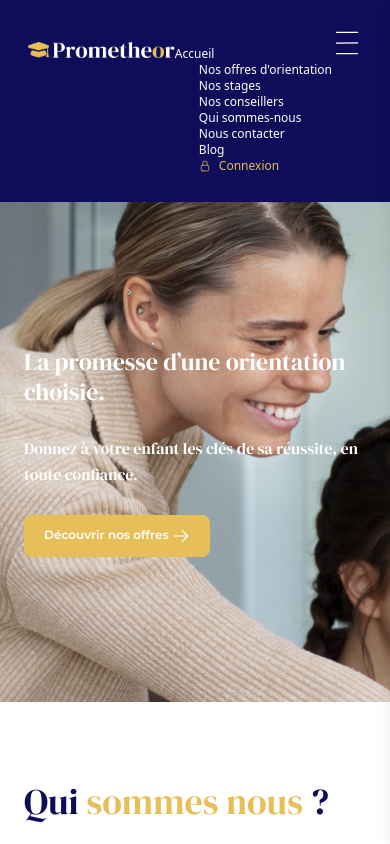
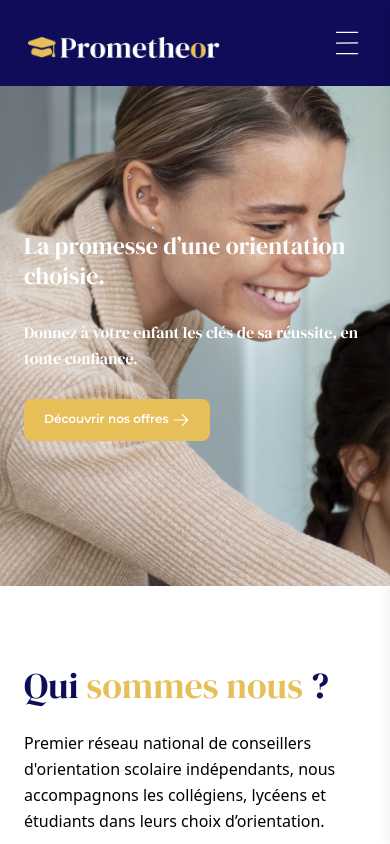
Before and after one commit to christianjunior05/prometheor, a React (Vite) app: page / in a window 390 px wide. Shown: the top 844 px of the page. Built offline with nearby package versions, Linux system fonts and the light colour scheme.

Commit message:
modication de monsieur

```diff
--- a/src/components/Navbar.tsx
+++ b/src/components/Navbar.tsx
@@ -1,3 +1,114 @@
+// import '../App.css'
+// import { HiOutlineLockClosed } from "react-icons/hi2";
+// import { Link } from "react-router-dom";
+// import { CiMenuBurger } from "react-icons/ci";
+// import { IoMdClose } from "react-icons/io";
+// import { useState } from "react";
+
+// export default function Navbar() {
+//   const [menuOpen, setMenuOpen] = useState(false);
+
+
+
+//   const toggleMenu = () => {
+//     setMenuOpen(!menuOpen);
+//   };
+
+//   return (
+//     <nav className=" bg-blue text-white font-lato relative z-50  ">
+//       <div className="flex justify-between items-baseline p-7">
+//         {/* Logo */}
+//         <div className="w-48 max-md:block max-lg:hidden">
+//           <img src="/logo.png" alt="Logo" className="w-full object-cover" />
+//         </div>
+
+//         {/* Liens Desktop */}
+//      <ul className="  md:flex space-x-6 items-center text-xs lg:text-base   whitespace-nowrap">
+//   <li className="hover:text-jauneOr transition-all cursor-pointer ">
+//     <Link to="/"> Accueil</Link>
+
+
+//   </li>
+//   <li className=" menu  hover:text-jauneOr transition-all  cursor-pointer   ">
+
+//    Nos offres d'orientation
+//   <ul className=" ChildMenu    absolute z-20 text-white   leading-10 bg-blue w-44  rounded-md  ">
+//       <li className="cursor-pointer pl-2    bg-blue hover:text-jauneOr transition-all   "><Link to="/trajectoire">Pack trajectoire </Link> </li>
+//       <li className="cursor-pointer pl-2    bg-blue hover:text-jauneOr transition-all  "> <Link to="/exploration" >Pack exploration</Link>  </li>
+//       <li className="cursor-pointer pl-2    bg-blue hover:text-jauneOr transition-all  "> <Link to="repere">Pack repere </Link> </li>
+//       <li className="cursor-pointer pl-2      rounded-b-md   bg-blue hover:text-jauneOr transition-all  "> <Link to="/parcours" >Pack parcoursup 360</Link>  </li>
+//     </ul>
+
+//   </li>
+//   <li className="menu  hover:text-jauneOr transition-all   space-y-5  cursor-pointer  ">
+//     Nos stages
+
+//     <ul className="absolute ChildMenu text-white    bg-blue   rounded-md ">
+//       <li className="cursor-pointer hover:text-jauneOr p-2 rounded-md transition-all bg-blue ">Concours et test post Bac</li>
+//     </ul>
+//   </li>
+//   <li className="hover:text-jauneOr transition-all cursor-pointer ">
+//     Nos conseillers
+//   </li>
+//   <li className="hover:text-jauneOr transition-all cursor-pointer ">Qui sommes-nous</li>
+//   <li className="hover:text-jauneOr transition-all cursor-pointer ">Nous contacter</li>
+//   <li className="hover:text-jauneOr transition-all cursor-pointer ">Blog</li>
+//   <li className="flex items-center space-x-2 text-jauneOr cursor-pointer ">
+//     <HiOutlineLockClosed />
+//     <span>Connexion</span>
+//   </li>
+//     </ul>
+
+
+//         {/* Bouton Burger Mobile */}
+//         <button
+//           className="text-3xl md:hidden hover:text-jauneOr"
+//           onClick={toggleMenu}
+//         >
+//           <CiMenuBurger />
+//         </button>
+//       </div>
+
+//       {/* Menu Mobile (slide depuis la droite) */}
+//       <div
+//         className={`fixed top-0 right-0 h-full w-64 bg-blue text-white shadow-lg transform transition-transform duration-300 ease-in-out
+//         ${menuOpen ? "translate-x-0" : "translate-x-full"}`}
+//       >
+//         <div className="flex justify-between items-center p-4 border-b border-gray-600">
+//           <span className="text-lg font-bold">Menu</span>
+//           <IoMdClose
+//             className="text-2xl cursor-pointer hover:text-jauneOr"
+//             onClick={toggleMenu}
+//           />
+//         </div>
+//         <ul className="flex flex-col space-y-4 p-6">
+//           <li onClick={toggleMenu}>
+//             <Link to="/">Accueil</Link>
+//           </li>
+//           <li onClick={toggleMenu}>
+//             <Link to="/repere">Offres d'orientation</Link>
+//           </li>
+//           <li onClick={toggleMenu}>
+//             <Link to="/exploration">Stages</Link>
+//           </li>
+//           <li onClick={toggleMenu}>
+//             <Link to="/trajectoire">Conseillers</Link>
+//           </li>
+//           <li onClick={toggleMenu}>Qui sommes-nous</li>
+//           <li onClick={toggleMenu}>Nous contacter</li>
+//           <li onClick={toggleMenu}>Blog</li>
+//           <li className="flex items-center space-x-2 text-jauneOr" onClick={toggleMenu}>
+//             <HiOutlineLockClosed />
+//             <span>Connexion</span>
+//           </li>
+//         </ul>
+//       </div>
+//     </nav>
+//   );
+// }
+
+
+
 import '../App.css'
 import { HiOutlineLockClosed } from "react-icons/hi2";
 import { Link } from "react-router-dom";
@@ -7,15 +118,14 @@ import { useState } from "react";
 
 export default function Navbar() {
   const [menuOpen, setMenuOpen] = useState(false);
+  const [submenuOpen, setSubmenuOpen] = useState<string | null>(null); // gérer sous-menus mobile
 
-
-
-  const toggleMenu = () => {
-    setMenuOpen(!menuOpen);
-  };
+  const toggleMenu = () => setMenuOpen(!menuOpen);
+  const toggleSubmenu = (menu:string) =>
+    setSubmenuOpen(submenuOpen === menu ? null : menu);
 
   return (
-    <nav className=" bg-blue text-white font-lato relative z-50  ">
+    <nav className="bg-blue text-white font-lato relative z-50">
       <div className="flex justify-between items-baseline p-7">
         {/* Logo */}
         <div className="w-48 max-md:block max-lg:hidden">
@@ -23,53 +133,66 @@ export default function Navbar() {
         </div>
 
         {/* Liens Desktop */}
-     <ul className="  md:flex space-x-6 items-center text-xs lg:text-base   whitespace-nowrap">
-  <li className="hover:text-jauneOr transition-all">
-    <Link to="/"> Accueil</Link>
+        <ul className="hidden md:flex space-x-6 items-center text-xs lg:text-base whitespace-nowrap">
+          <li className="hover:text-jauneOr transition-all cursor-pointer ">
+            <Link to="/">Accueil</Link>
+          </li>
 
-
+          <li className="menu hover:text-jauneOr transition-all cursor-pointer relative">
+            Nos offres d'orientation
+            <ul className="ChildMenu absolute z-20 text-white leading-10 bg-blue w-44 rounded-md">
+              <li className="cursor-pointer pl-2 bg-blue hover:text-jauneOr transition-all">
+                <Link to="/trajectoire">Pack trajectoire</Link>
               </li>
-  <li className=" menu  hover:text-jauneOr transition-all   ">
-
-   Nos offres d'orientation
-  <ul className=" ChildMenu    absolute z-20 text-white   leading-10 bg-blue w-44  rounded-md  ">
-      <li className="cursor-pointer pl-2    bg-blue hover:text-jauneOr transition-all   "><Link to="/trajectoire">Pack trajectoire </Link> </li>
-      <li className="cursor-pointer pl-2    bg-blue hover:text-jauneOr transition-all  "> <Link to="/exploration" >Pack exploration</Link>  </li>
-      <li className="cursor-pointer pl-2    bg-blue hover:text-jauneOr transition-all  "> <Link to="repere">Pack repere </Link> </li>
-      <li className="cursor-pointer pl-2      rounded-b-md   bg-blue hover:text-jauneOr transition-all  "> <Link to="/parcours" >Pack parcoursup 360</Link>  </li>
-    </ul>
-
+              <li className="cursor-pointer pl-2 bg-blue hover:text-jauneOr transition-all">
+                <Link to="/exploration">Pack exploration</Link>
               </li>
-  <li className="menu  hover:text-jauneOr transition-all   space-y-5  ">
-    Nos stages
-
-    <ul className="absolute ChildMenu text-white    bg-blue   rounded-md ">
-      <li className="cursor-pointer hover:text-jauneOr p-2 rounded-md transition-all bg-blue ">Concours et test post Bac</li>
+              <li className="cursor-pointer pl-2 bg-blue hover:text-jauneOr transition-all">
+                <Link to="/repere">Pack repere</Link>
+              </li>
+              <li className="cursor-pointer pl-2 rounded-b-md bg-blue hover:text-jauneOr transition-all">
+                <Link to="/parcours">Pack parcoursup 360</Link>
+              </li>
             </ul>
           </li>
-  <li className="hover:text-jauneOr transition-all">
+
+          <li className="menu hover:text-jauneOr transition-all cursor-pointer relative">
+            Nos stages
+            <ul className="absolute ChildMenu text-white bg-blue rounded-md">
+              <li className="cursor-pointer hover:text-jauneOr p-2 rounded-md transition-all bg-blue">
+                Concours et test post Bac
+              </li>
+            </ul>
+          </li>
+
+          <li className="hover:text-jauneOr transition-all cursor-pointer">
             Nos conseillers
           </li>
-  <li className="hover:text-jauneOr transition-all">Qui sommes-nous</li>
-  <li className="hover:text-jauneOr transition-all">Nous contacter</li>
-  <li className="hover:text-jauneOr transition-all">Blog</li>
-  <li className="flex items-center space-x-2 text-jauneOr">
+          <li className="hover:text-jauneOr transition-all cursor-pointer">
+            Qui sommes-nous
+          </li>
+          <li className="hover:text-jauneOr transition-all cursor-pointer">
+            Nous contacter
+          </li>
+          <li className="hover:text-jauneOr transition-all cursor-pointer">
+            Blog
+          </li>
+          <li className="flex items-center space-x-2 text-jauneOr cursor-pointer">
             <HiOutlineLockClosed />
             <span>Connexion</span>
           </li>
         </ul>
-
 
         {/* Bouton Burger Mobile */}
         <button
           className="text-3xl md:hidden hover:text-jauneOr"
           onClick={toggleMenu}
         >
-          <CiMenuBurger />
+          {menuOpen ? <IoMdClose /> : <CiMenuBurger />}
         </button>
       </div>
 
-      {/* Menu Mobile (slide depuis la droite) */}
+      {/* Menu Mobile */}
       <div
         className={`fixed top-0 right-0 h-full w-64 bg-blue text-white shadow-lg transform transition-transform duration-300 ease-in-out
         ${menuOpen ? "translate-x-0" : "translate-x-full"}`}
@@ -81,23 +204,67 @@ export default function Navbar() {
             onClick={toggleMenu}
           />
         </div>
+
         <ul className="flex flex-col space-y-4 p-6">
-          <li onClick={toggleMenu}>
+          <li onClick={toggleMenu} className='cursor-pointer hover:text-jauneOr' >
             <Link to="/">Accueil</Link>
           </li>
-          <li onClick={toggleMenu}>
-            <Link to="/repere">Offres d'orientation</Link>
+
+          {/* Sous-menu Mobile : Open */}
+          <li className=''>
+
+
+            <button
+              className="w-full text-left flex justify-between items-center cursor-pointer hover:text-jauneOr transition-all"
+              onClick={() => toggleSubmenu("open")}
+            >
+              Nos offres d'orientation
+              <span>{submenuOpen === "open" ? "-" : "+"}</span>
+            </button>
+            {submenuOpen === "open" && (
+              <ul className="pl-4 mt-2 space-y-2 text-sm transition-all ">
+                <li onClick={toggleMenu}  className='cursor-pointer hover:text-jauneOr transition-all'  >
+                  <Link to="/trajectoire">Pack trajectoire</Link>
                 </li>
-          <li onClick={toggleMenu}>
-            <Link to="/exploration">Stages</Link>
+                <li onClick={toggleMenu}  className='cursor-pointer hover:text-jauneOr transition-all'  >
+                  <Link to="/exploration">Pack exploration</Link>
                 </li>
-          <li onClick={toggleMenu}>
-            <Link to="/trajectoire">Conseillers</Link>
+                <li onClick={toggleMenu}  className='cursor-pointer hover:text-jauneOr transition-all'  >
+                  <Link to="/repere">Pack repere</Link>
                 </li>
-          <li onClick={toggleMenu}>Qui sommes-nous</li>
-          <li onClick={toggleMenu}>Nous contacter</li>
-          <li onClick={toggleMenu}>Blog</li>
-          <li className="flex items-center space-x-2 text-jauneOr" onClick={toggleMenu}>
+                <li onClick={toggleMenu}  className='cursor-pointer hover:text-jauneOr transition-all'  >
+                  <Link to="/parcours">Pack parcoursup 360</Link>
+                </li>
+              </ul>
+            )}
+          </li>
+
+          {/* Sous-menu Mobile : Ouvrir */}
+          <li  className='cursor-pointer hover:text-jauneOr'>
+            <button
+              className="w-full text-left flex justify-between items-center"
+              onClick={() => toggleSubmenu("ouvrir")}
+            >
+              Nos stages
+              <span>{submenuOpen === "ouvrir" ? "-" : "+"}</span>
+            </button>
+            {submenuOpen === "ouvrir" && (
+              <ul className="pl-4 mt-2 space-y-2 text-sm  ">
+                <li onClick={toggleMenu} className="cursor-pointer hover:text-jauneOr" >Concours et test post Bac</li>
+              </ul>
+            )}
+          </li>
+
+          <li onClick={toggleMenu} className='cursor-pointer hover:text-jauneOr transition-all' >
+            <Link to="/trajectoire">Nos conseillers</Link>
+          </li>
+          <li onClick={toggleMenu} className='cursor-pointer hover:text-jauneOr transition-all' >Qui sommes-nous</li>
+          <li onClick={toggleMenu} className='cursor-pointer hover:text-jauneOr transition-all' >Nous contacter</li>
+          <li onClick={toggleMenu} className='cursor-pointer hover:text-jauneOr transition-all' >Blog</li>
+          <li
+            className="flex items-center space-x-2 text-jauneOr "
+            onClick={toggleMenu}
+          >
             <HiOutlineLockClosed />
             <span>Connexion</span>
           </li>
```
Lines whose indentation alone changed are shown as unchanged.
